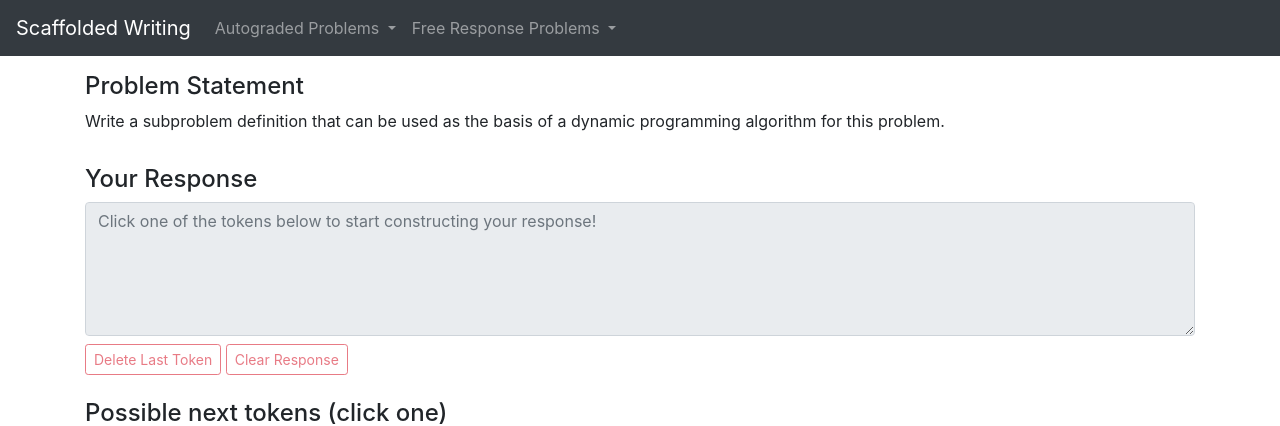
After one commit to jasonxia17/scaffolded-writing, a Flask app: template templates/autograded_problem.html in a window 1280 px wide. The commit adds this page. Shown: the top 426 px of the page. Run offline with Flask 2, Linux system fonts and the light colour scheme; the template is opened without the code that fills it, so the values that code supplies are empty.

Commit message:
Create problem_base template

```diff
--- a/flask_app.py
+++ b/flask_app.py
@@ -20,7 +20,7 @@
     problem.generate(data)
 
     return render_template(
-        'problem.html',
+        'autograded_problem.html',
         statement=problem.statement,
         cfg=data["params"]["subproblem_definition_cfg"]
     )
--- /dev/null
+++ b/templates/autograded_problem.html
@@ -0,0 +1,5 @@
+{% extends 'problem_base.html' %}
+
+{% block problem_statement %}
+{{statement|safe}}
+{% endblock %}
--- a/templates/problem.html
+++ b/templates/problem_base.html
@@ -6,7 +6,7 @@
   <p>Write a subproblem definition that can be used as the basis of a dynamic programming algorithm for this
     problem.</p>
   <blockquote>
-    {{statement|safe}}
+    {% block problem_statement %}{% endblock %}
   </blockquote>
 </div>
 
```
